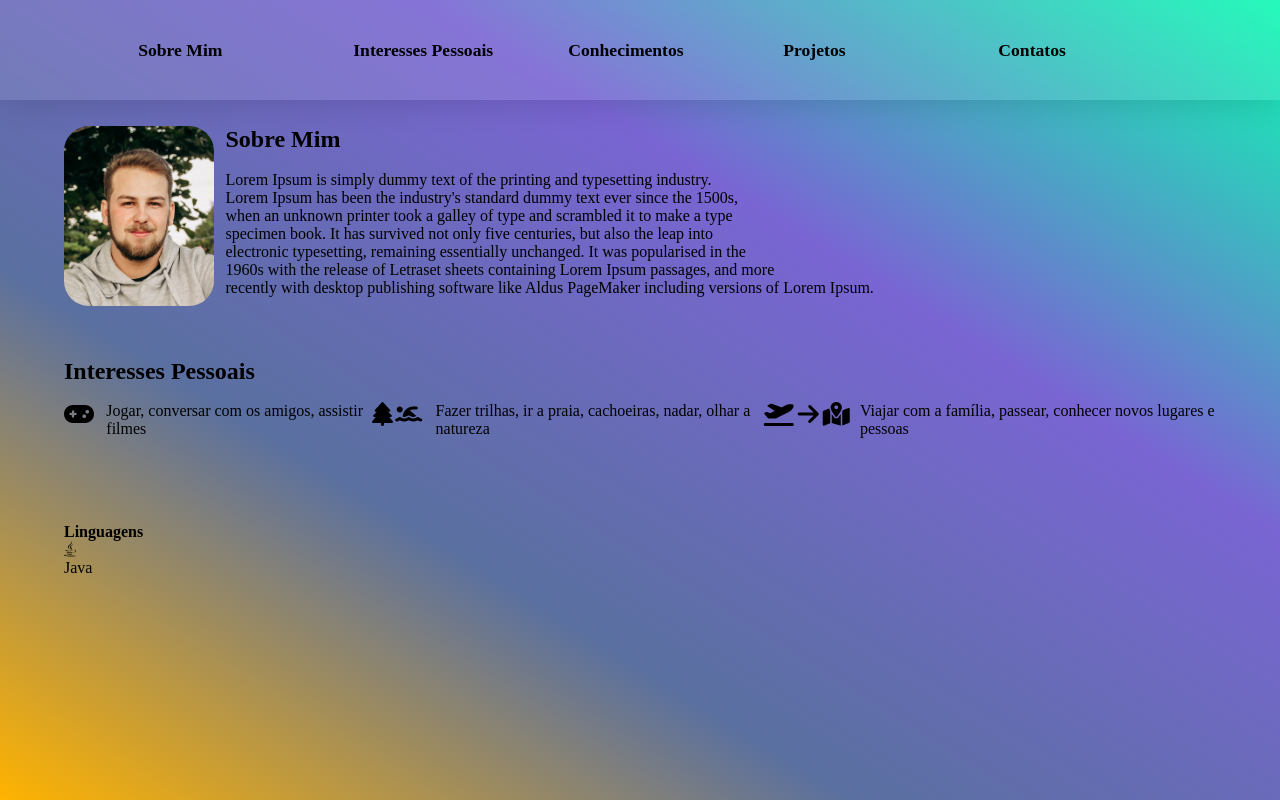
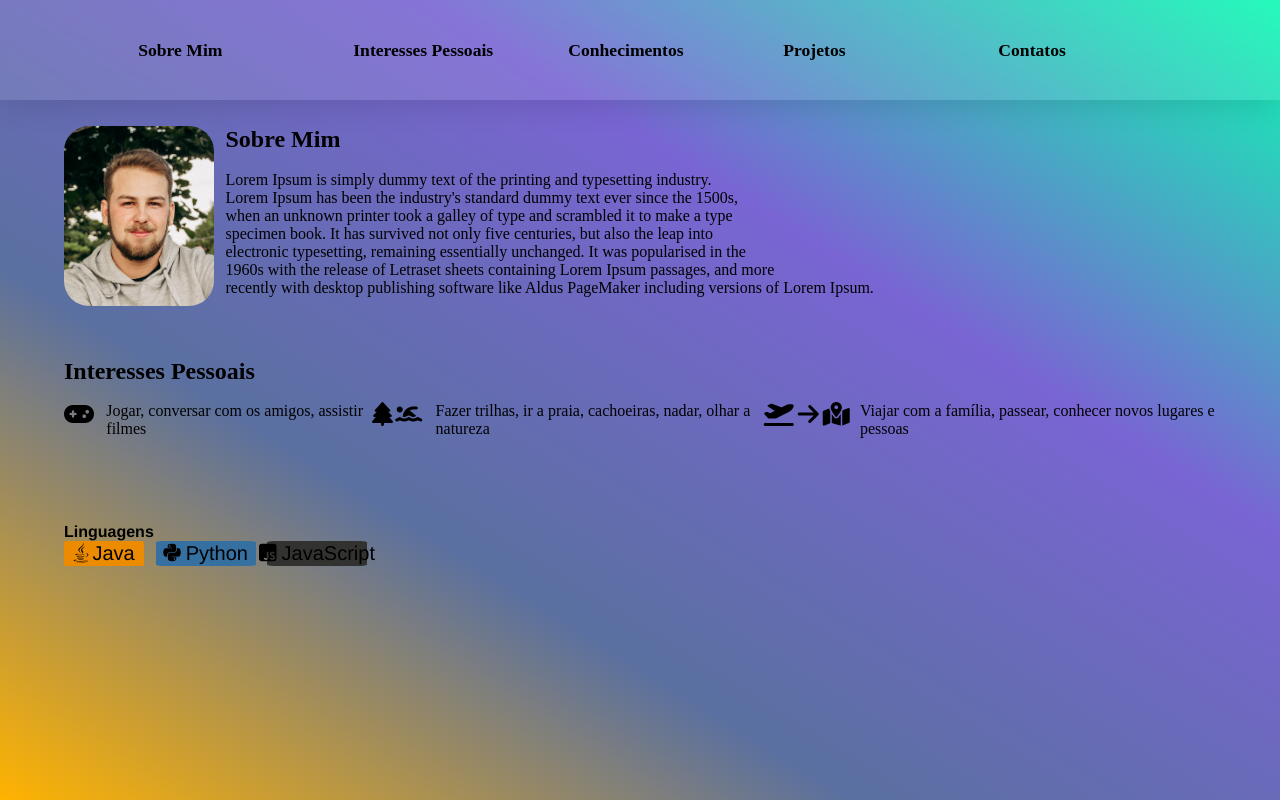
Before and after one commit to VitorAntonioKuhnen/Portifolio, a plain HTML site: page index.html in a window 1280 px wide. Drawn offline with Linux system fonts and the light colour scheme.

Commit message:
Adicionado novas estilização para as linguagens

```diff
--- a/index.html
+++ b/index.html
@@ -66,12 +66,21 @@
             </section>
 
             <section>
-                <div>
+                <div id="skills">
                     <h4>Linguagens</h4>
                     <div id="inf_lingua">
-
-                        <i class="fa-brands fa-java"></i>
-                        <p id="ferramenta">Java</p>
+                        <div id="java">
+                            <i class="fa-brands fa-java"></i>
+                            <p id="ferramenta">Java</p>
+                        </div>
+                        <div id="python">
+                            <i class="fa-brands fa-python"></i>
+                            <p id="ferramenta">Python</p>
+                        </div>
+                        <div id="js">
+                            <i class="fa-brands fa-square-js"></i>
+                            <p id="ferramenta">JavaScript</p>
+                        </div>
                     </div>
                 </div>
             </section>
--- a/style.css
+++ b/style.css
@@ -92,3 +92,46 @@ body{
     display: flex;
     gap: 4%;
 }
+
+#skills{
+    font-family: 'Franklin Gothic Medium', 'Arial Narrow', Arial, sans-serif;
+}
+
+#inf_lingua{
+    display: flex;
+    gap: 1%;
+    font-size: 20px;
+}
+
+#java{
+    display: flex;
+    gap: 5%;
+    align-items: center;
+    justify-content: center;
+    background-color: #ed8b00;
+    border-radius: 6%;
+    height: 25px;
+    width: 80px;
+}
+
+#python{
+    display: flex;
+    gap: 5%;
+    align-items: center;
+    justify-content: center;
+    background-color: #3670a0;
+    border-radius: 6%;
+    height: 25px;
+    width: 100px;
+}
+
+#js{
+    display: flex;
+    gap: 5%;
+    align-items: center;
+    justify-content: center;
+    background-color: #323330;
+    border-radius: 6%;
+    height: 25px;
+    width: 100px;
+}
```
